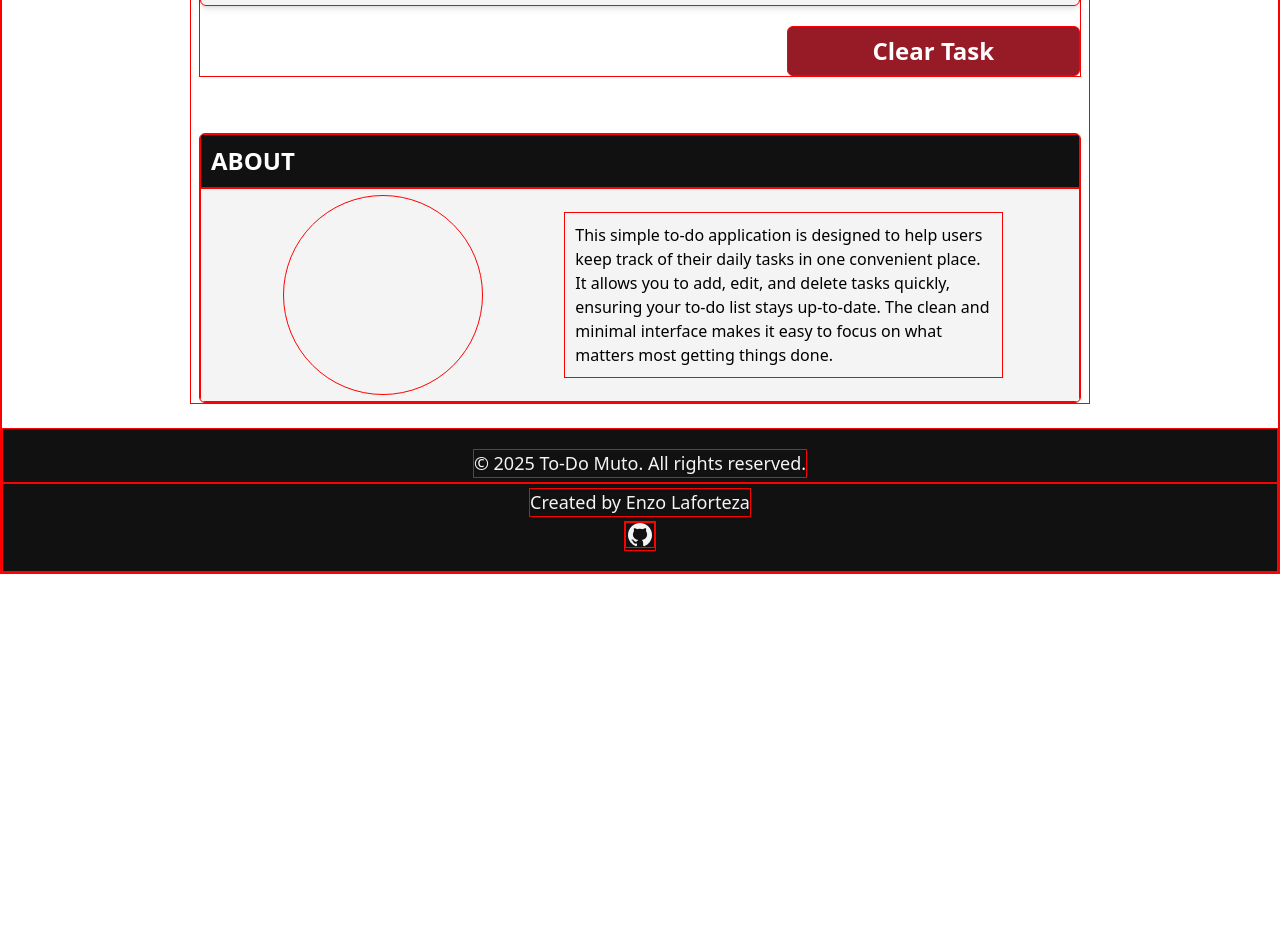
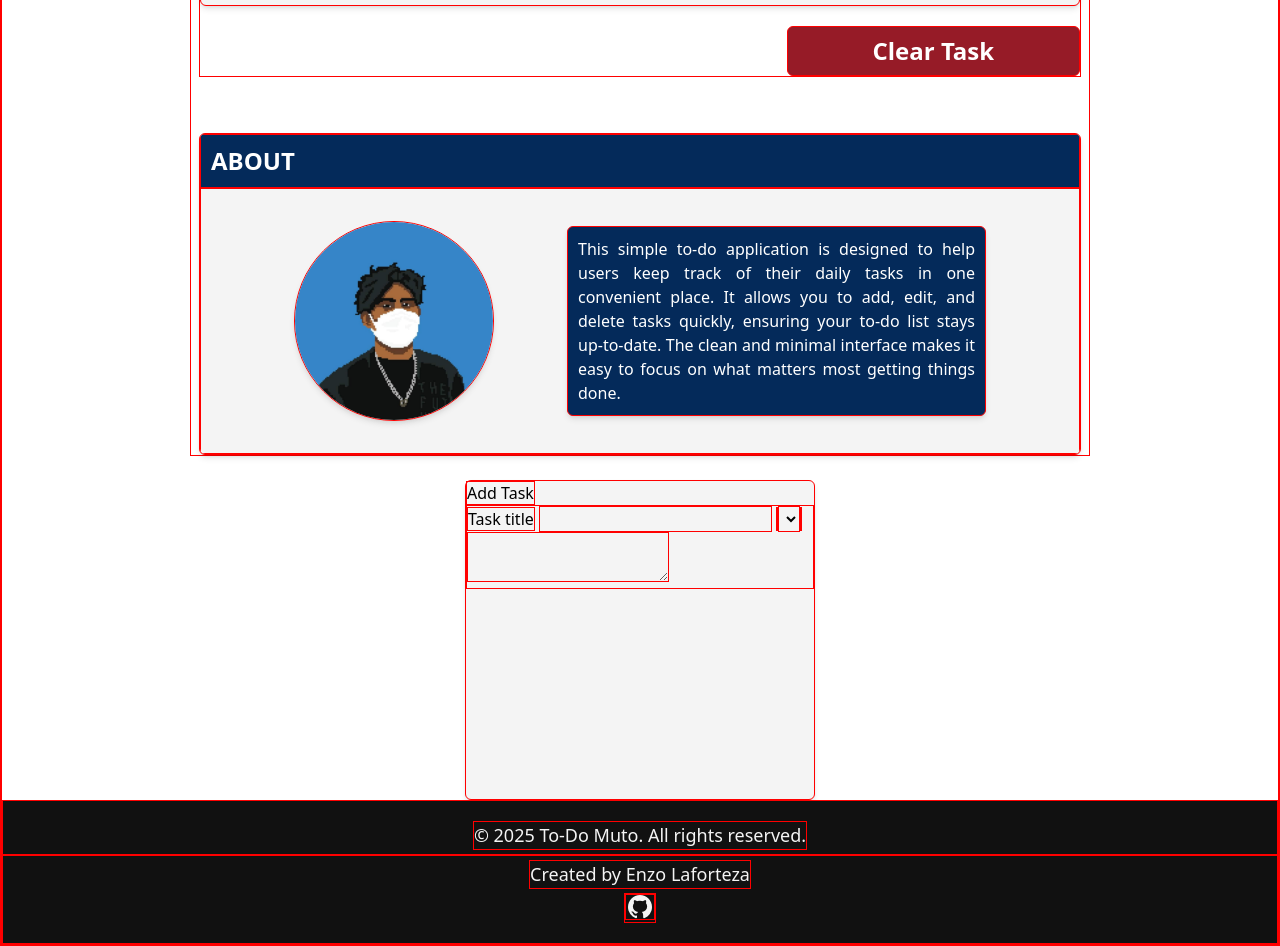
Before and after one commit to LA4th/simple-todo-project, a website built with Vite: page index.html in a window 1280 px wide. Shown: the part 1500-2446 px from the top of the page. Before the commit the page ends 2074 px from the top, so only its background shows below. Built offline with nearby package versions, Linux system fonts and the light colour scheme; a web font is replaced by a local one.

Commit message:
Adding the modal layout

```diff
--- a/index.html
+++ b/index.html
@@ -121,18 +121,37 @@
       <button class="bg-red text-innerLayer text-2xl font-bold mt-5 max-w-full w-full p-2 rounded-md md:hover:bg-hoverRed md:w-1/3 md:ml-auto md:cursor-pointer md:hover:shadow-md">Clear Task</button>
     </section>
     <!-- ABOUT VIEW SECTION -->
-    <section id="section-about" class="mt-14 w-full h-auto bg-white flex flex-col rounded-md overflow-hidden scroll-mt-[80px]">
-      <span class="bg-black text-innerLayer text-2xl p-2.5 w-full font-bold">ABOUT</span>
-      <div class="flex flex-col items-center md:flex md:flex-row md:justify-evenly">
+    <section id="section-about" class="mt-14 w-full h-auto bg-white flex flex-col rounded-md overflow-hidden shadow-md">
+      <span class="bg-hoverBlue text-innerLayer text-2xl p-2.5 w-full font-bold">ABOUT</span>
+      <div class="pt-8 pb-8 pl-5 pr-5 flex flex-col items-center gap-y-5 md:flex md:flex-row md:justify-evenly">
         <!-- IMG BACKGROUND SET -->
-        <span class="h-[200px] w-[200px] max-w-full rounded-[200px] m-1.5 bg-[url('')]"></span>
+        <img src="/assets/my_profile.jpg" alt="Profile Pic" class="h-[200px] w-[200px] max-w-full rounded-[200px] shadow-md">
         <!-- PARAGRAPH EXPLAINE FOR ABOUT PROJECT -->
-        <p class="w-full h-full p-2.5 md:w-1/2">
+        <p class="bg-hoverBlue text-innerLayer w-full h-full rounded-md shadow-md text-justify p-2.5 md:w-1/2">
           This simple to-do application is designed to help users keep track of their daily tasks in one convenient place. It allows you to add, edit, and delete tasks quickly, ensuring your to-do list stays up-to-date. The clean and minimal interface makes it easy to focus on what matters most getting things done.
         </p>
       </div>
     </section>
   </main>
+  <!-- MODAL CONTAINER -->
+  <div class="h-[40vh] max-w-full w-[350px] m-auto rounded-md bg-white shadow-md">
+    <span>Add Task</span>
+    <form>
+      <label for="">Task title</label>
+      <input type="text">
+
+      <label for=""></label>
+      <select name="" id="">
+        <option value=""></option>
+        <option value=""></option>
+        <option value=""></option>
+        <option value=""></option>
+      </select>
+
+      <label for=""></label>
+      <textarea name="" id=""></textarea>
+    </form>
+  </div>
   <!-- FOOTER SECTION -->
   <footer id="footerInfo" class="bg-black max-w-full w-1/2 pt-5 pb-5 flex flex-col items-center gap-y-1 fixed bottom-0 right-0 z-50 transition ease-in-out duration-300 transform translate-x-full opacity-0 pointer-events-none md:static md:translate-x-0 md:opacity-100 md:pointer-events-auto md:w-full md:h-full">
     <span class="text-white text-[10.5px] md:text-[18px]">&copy; 2025 To-Do Muto. All rights reserved.</span>
--- a/src/scripts/eventListeners.js
+++ b/src/scripts/eventListeners.js
@@ -9,10 +9,12 @@ const viewNavBarToggle = () => {
   btnBurger.addEventListener("click", () => {
     navMenu.classList.remove("translate-x-full", "opacity-0", "pointer-events-none");
     footerInfo.classList.remove("translate-x-full", "opacity-0", "pointer-events-none");
+    document.body.classList.add("overflow-hidden");
   });
   btnClose.addEventListener("click", () => {
     navMenu.classList.add("translate-x-full", "opacity-0", "pointer-events-none")
     footerInfo.classList.add("translate-x-full", "opacity-0", "pointer-events-none")
+    document.body.classList.remove("overflow-hidden");
   });
 };
 
```
Also changed, not shown: public/assets/my_profile.jpg (added).
